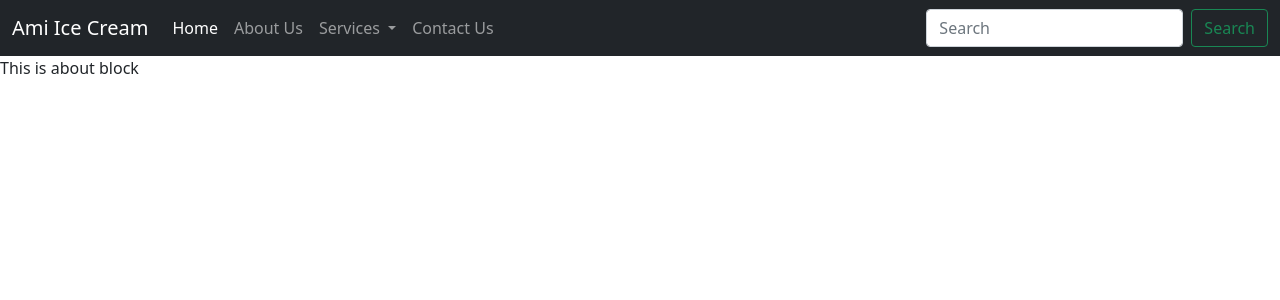
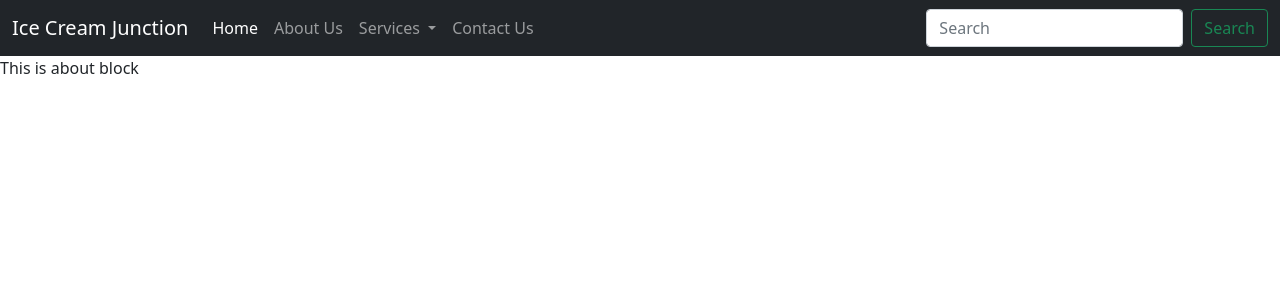
Before and after one commit to amrit446/dj_project, a Django app: page /about in a window 1280 px wide. Shown: the top 300 px of the page. Run offline with Django 3.2, Linux system fonts and the light colour scheme.

Commit message:
First Commit

```diff
--- a/templates/base.html
+++ b/templates/base.html
@@ -8,12 +8,12 @@
     <!-- Bootstrap CSS -->
     <link href="https://cdn.jsdelivr.net/npm/bootstrap@5.0.0/dist/css/bootstrap.min.css" rel="stylesheet" integrity="sha384-wEmeIV1mKuiNpC+IOBjI7aAzPcEZeedi5yW5f2yOq55WWLwNGmvvx4Um1vskeMj0" crossorigin="anonymous">
 
-    <title> {% block title %}{% endblock title %} Ami Ice Cream</title>
+    <title> {% block title %}{% endblock title %}Ice Cream Junction</title>
   </head>
   <body>
 <nav class="navbar navbar-expand-lg navbar-dark bg-dark">
         <div class="container-fluid">
-          <a class="navbar-brand" href="#">Ami Ice Cream</a>
+          <a class="navbar-brand" href="#">Ice Cream Junction</a>
           <button class="navbar-toggler" type="button" data-bs-toggle="collapse" data-bs-target="#navbarSupportedContent" aria-controls="navbarSupportedContent" aria-expanded="false" aria-label="Toggle navigation">
             <span class="navbar-toggler-icon"></span>
           </button>
```
Also changed, not shown: Hello/settings.py (+0 -10 lines), db.sqlite3.
